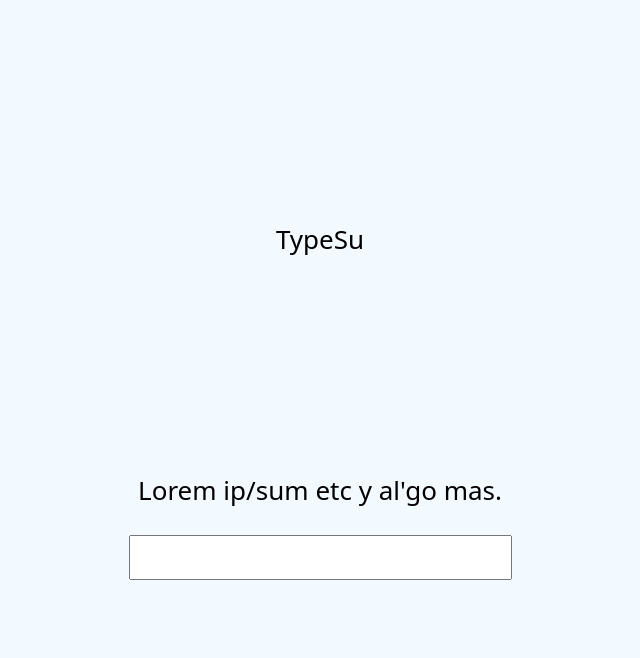
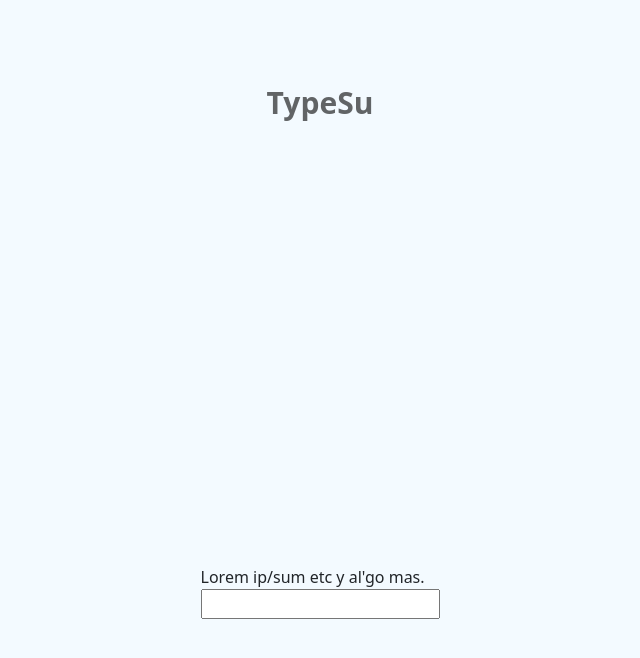
Before and after one commit to standardgalactic/TypeSu, a React (Create React App) app: page / in a window 1280 px wide. Shown: the top 658 px of the page, without its empty margins (320-960 px from the left). Built offline with nearby package versions, Linux system fonts and the light colour scheme.

Commit message:
u kno what? fuck grids, hello flex >:(

```diff
--- a/src/components/Main/index.tsx
+++ b/src/components/Main/index.tsx
@@ -69,13 +69,11 @@ const Main: React.FC = () => {
     }
 
     return (
-        <div className="App">
-            <header className="App-header">
-                <div className="parent">
-                    <div className="div1">TypeSu</div>
-                    <div className="div2"> </div>
-                    <div className="div3"> </div>
-                    <div className="div4">
+        <div className='flex-container'>
+            <div className='center-container'>
+                <div className='main-title'>TypeSu</div>
+                <div className='text-and-input'>
+                    <div>
                         <label id="text">
                             {   /* Text Prints word by word */
                                 quote.words.map((word, index) => {
@@ -90,11 +88,11 @@ const Main: React.FC = () => {
                             }
                         </label>
                     </div>
-                    <div className="div5">
+                    <div>
                         <input onKeyDown={(e) => handleOnClickDown(e)} id="typeing-input" />
                     </div>
                 </div>
-            </header>
+            </div>
         </div>
     );
 };
--- a/src/components/Main/main.scss
+++ b/src/components/Main/main.scss
@@ -8,38 +8,34 @@
     background-color: #fc827f
 }
 
-.App {
-    text-align: center;
+.flex-container {
+    display: flex;
+    background-color: #f3faff;
+    flex-direction: column;
+    align-items: center;
 }
 
-.App-header {
-    background-color: #f3faff;
-    min-height: 100vh;
-    display: flex;
-    flex-direction: column;
-    align-items: center;
-    justify-content: center;
-    font-size: calc(10px + 2vmin);
-    color: black;
+.center-container {
+    height: 100vh;
+
+    .main-title {
+        /* Position*/
+        position: relative;
+        top: 10vh;
+
+        /* Style */
+        text-align: center;
+        font-weight: bold;
+        font-size: 30px;
+        color: rgba(0,0,0,0.6);
+    }
+
+    .text-and-input {
+        /* Position */
+        position: relative;
+        top: 65vh;
+
+
+    }
+
 }
-
-.parent {
-    display: grid;
-    grid-template-columns: repeat(12, 1fr);
-    grid-template-rows: repeat(12, 1fr);
-    grid-column-gap: 0px;
-    grid-row-gap: 0px;
-}
-
-.div1 { grid-area: 3 / 5 / 4 / 9; }
-.div2 { grid-area: 3 / 2 / 4 / 3; }
-.div3 { grid-area: 3 / 10 / 4 / 12; }
-.div4 { grid-area: 8 / 4 / 10 / 10; }
-.div5 { grid-area: 10 / 5 / 11 / 9; }
-
-.div4 {
-    vertical-align: middle;
-    display: flex;
-    align-items: center;
-    justify-content: center;
-}
```
